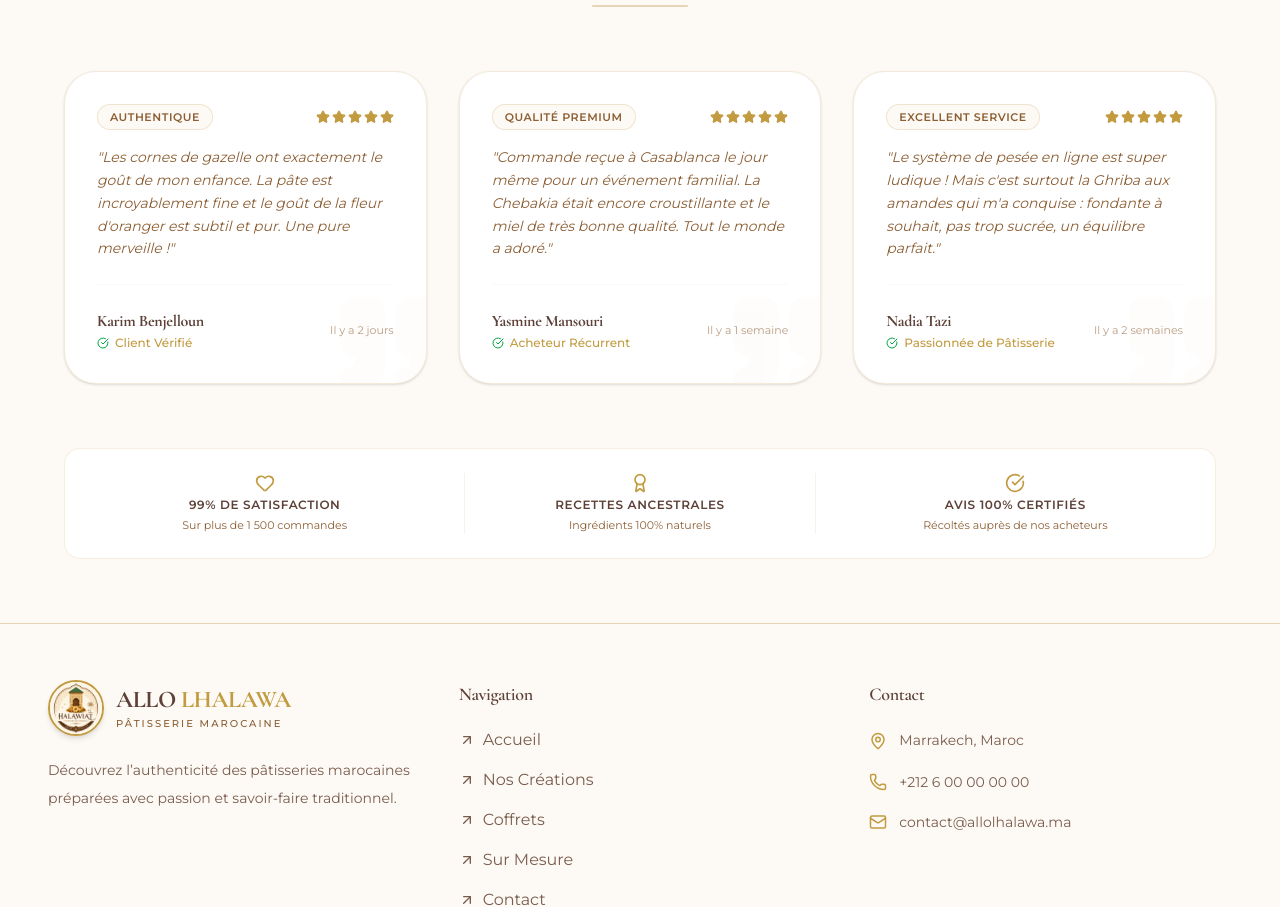
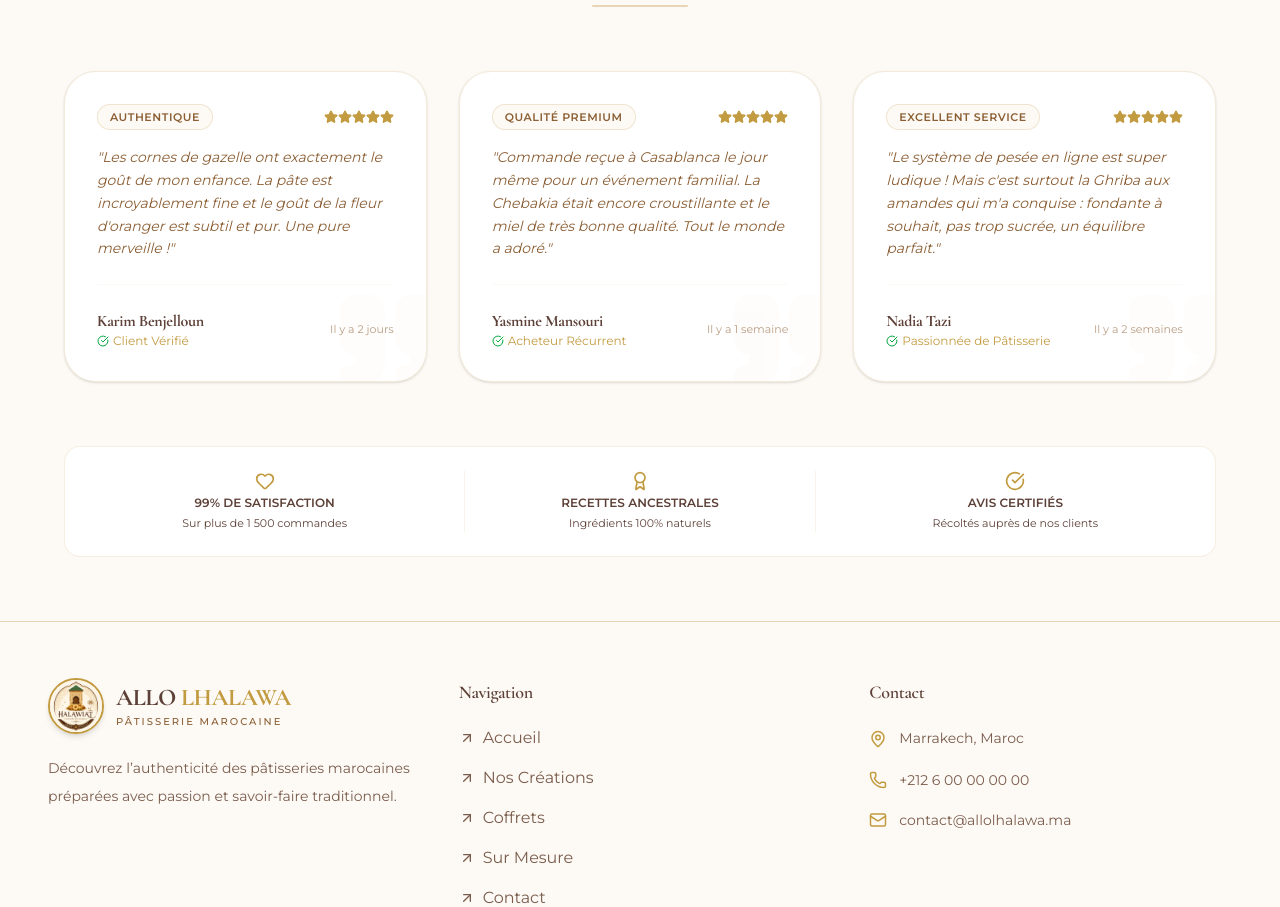
Before and after one commit to aissameelkhmaiti/e-commerce-gateaux-marocainne, a Next.js app: page / in a window 1280 px wide. Shown: the part 2483-3390 px from the top of the page. Built offline with nearby package versions, Linux system fonts and the light colour scheme.

Commit message:
add paiment forms

```diff
--- a/app/components/CustomerReviews.tsx
+++ b/app/components/CustomerReviews.tsx
@@ -1,7 +1,7 @@
 "use client";
 
 import { useState } from "react";
-import { motion } from "framer-motion";
+import { motion, Variants } from "framer-motion";
 import { Star, Quote, CheckCircle, Heart, Award } from "lucide-react";
 
 interface Review {
@@ -21,7 +21,8 @@ const REVIEWS: Review[] = [
     role: "Client Vérifié",
     rating: 5,
     tag: "Authentique",
-    comment: "Les cornes de gazelle ont exactement le goût de mon enfance. La pâte est incroyablement fine et le goût de la fleur d'oranger est subtil et pur. Une pure merveille !",
+    comment:
+      "Les cornes de gazelle ont exactement le goût de mon enfance. La pâte est incroyablement fine et le goût de la fleur d'oranger est subtil et pur. Une pure merveille !",
     date: "Il y a 2 jours",
   },
   {
@@ -30,7 +31,8 @@ const REVIEWS: Review[] = [
     role: "Acheteur Récurrent",
     rating: 5,
     tag: "Qualité Premium",
-    comment: "Commande reçue à Casablanca le jour même pour un événement familial. La Chebakia était encore croustillante et le miel de très bonne qualité. Tout le monde a adoré.",
+    comment:
+      "Commande reçue à Casablanca le jour même pour un événement familial. La Chebakia était encore croustillante et le miel de très bonne qualité. Tout le monde a adoré.",
     date: "Il y a 1 semaine",
   },
   {
@@ -39,27 +41,34 @@ const REVIEWS: Review[] = [
     role: "Passionnée de Pâtisserie",
     rating: 5,
     tag: "Excellent Service",
-    comment: "Le système de pesée en ligne est super ludique ! Mais c'est surtout la Ghriba aux amandes qui m'a conquise : fondante à souhait, pas trop sucrée, un équilibre parfait.",
+    comment:
+      "Le système de pesée en ligne est super ludique ! Mais c'est surtout la Ghriba aux amandes qui m'a conquise : fondante à souhait, pas trop sucrée, un équilibre parfait.",
     date: "Il y a 2 semaines",
   },
 ];
 
-// Variantes d'animation pour l'apparition des cartes
-const containerVariants = {
+// ✅ FIX TypeScript Framer Motion
+const containerVariants: Variants = {
   hidden: { opacity: 0 },
   visible: {
     opacity: 1,
-    transition: { staggerChildren: 0.15 }
-  }
+    transition: {
+      staggerChildren: 0.15,
+    },
+  },
 };
 
-const cardVariants = {
+const cardVariants: Variants = {
   hidden: { opacity: 0, y: 30 },
   visible: {
     opacity: 1,
     y: 0,
-    transition: { type: "spring", stiffness: 100, damping: 15 }
-  }
+    transition: {
+      type: "spring",
+      stiffness: 100,
+      damping: 15,
+    },
+  },
 };
 
 export default function CustomerReviews() {
@@ -68,8 +77,7 @@ export default function CustomerReviews() {
   return (
     <section className="bg-[#fdfaf5] py-16 px-4 sm:px-6 lg:px-8 font-sans overflow-hidden select-none">
       <div className="max-w-6xl mx-auto">
-
-        {/* En-tête de la section */}
+        {/* HEADER */}
         <div className="text-center space-y-3 mb-16">
           <motion.span
             initial={{ opacity: 0, y: -10 }}
@@ -94,12 +102,12 @@ export default function CustomerReviews() {
             initial={{ scaleX: 0 }}
             whileInView={{ scaleX: 1 }}
             viewport={{ once: true }}
-            transition={{ delay: 0.2, duration: 0.5 }}
+            transition={{ delay: 0.2 }}
             className="h-0.5 w-24 bg-[#e8d5b5] mx-auto rounded-full"
           />
         </div>
 
-        {/* Grille d'avis animée */}
+        {/* REVIEWS GRID */}
         <motion.div
           variants={containerVariants}
           initial="hidden"
@@ -113,32 +121,33 @@ export default function CustomerReviews() {
               variants={cardVariants}
               whileHover={{
                 y: -8,
-                borderColor: "#c29b40",
-                boxShadow: "0 20px 40px -15px rgba(93, 64, 55, 0.08)"
+                boxShadow: "0 20px 40px -15px rgba(93, 64, 55, 0.08)",
               }}
               onHoverStart={() => setHoveredIndex(index)}
               onHoverEnd={() => setHoveredIndex(null)}
-              className="relative bg-white rounded-[2rem] p-8 border border-[#e8d5b5]/50 shadow-sm transition-colors duration-300 flex flex-col justify-between overflow-hidden group"
+              className="relative bg-white rounded-[2rem] p-8 border border-[#e8d5b5]/50 shadow-sm flex flex-col justify-between overflow-hidden group"
             >
-              {/* Effet décoratif de fond au survol */}
-              <div className="absolute -right-6 -bottom-6 text-[#fdfaf5] group-hover:text-[#fbf4e9] transition-colors duration-300 pointer-events-none">
+              {/* background icon */}
+              <div className="absolute -right-6 -bottom-6 text-[#fdfaf5] group-hover:text-[#fbf4e9] transition-colors pointer-events-none">
                 <Quote size={120} fill="currentColor" className="opacity-40" />
               </div>
 
               <div className="relative z-10 space-y-4">
-
-                {/* Tag et Note */}
+                {/* TAG + STARS */}
                 <div className="flex items-center justify-between">
                   <span className="bg-[#fdfaf5] text-[#8b5e34] border border-[#e8d5b5]/60 text-[11px] font-bold px-3 py-1 rounded-full uppercase tracking-wider">
                     {review.tag}
                   </span>
 
-                  <div className="flex items-center gap-0.5 text-[#c29b40]">
-                    {[...Array(review.rating)].map((_, i) => (
+                  <div className="flex text-[#c29b40]">
+                    {Array.from({ length: review.rating }).map((_, i) => (
                       <motion.div
                         key={i}
-                        animate={hoveredIndex === index ? { scale: [1, 1.2, 1] } : {}}
-                        transition={{ delay: i * 0.05, duration: 0.3 }}
+                        animate={
+                          hoveredIndex === index
+                            ? { scale: [1, 1.2, 1] }
+                            : {}
+                        }
                       >
                         <Star size={14} fill="#c29b40" />
                       </motion.div>
@@ -146,21 +155,22 @@ export default function CustomerReviews() {
                   </div>
                 </div>
 
-                {/* Commentaire */}
-                <p className="text-[#8b5e34] text-sm leading-relaxed font-sans italic">
+                {/* COMMENT */}
+                <p className="text-[#8b5e34] text-sm italic leading-relaxed">
                   "{review.comment}"
                 </p>
               </div>
 
-              {/* Infos Client */}
+              {/* FOOTER */}
               <div className="relative z-10 pt-6 mt-6 border-t border-[#fdfaf5] flex items-center justify-between">
                 <div>
-                  <h4 className="font-serif font-bold text-[#5d4037] text-base">
+                  <h4 className="font-serif font-bold text-[#5d4037]">
                     {review.name}
                   </h4>
-                  <div className="flex items-center gap-1.5 text-xs text-[#c29b40] mt-0.5">
+
+                  <div className="flex items-center gap-1 text-xs text-[#c29b40]">
                     <CheckCircle size={12} className="text-green-600" />
-                    <span className="font-medium">{review.role}</span>
+                    <span>{review.role}</span>
                   </div>
                 </div>
 
@@ -172,31 +182,32 @@ export default function CustomerReviews() {
           ))}
         </motion.div>
 
-        {/* Section de réassurance globale (Petite bannière du bas) */}
-        <motion.div
-          initial={{ opacity: 0, y: 20 }}
-          whileInView={{ opacity: 1, y: 0 }}
-          viewport={{ once: true }}
-          transition={{ delay: 0.4 }}
-          className="mt-16 bg-white border border-[#e8d5b5]/40 rounded-2xl p-6 grid grid-cols-1 sm:grid-cols-3 gap-6 text-center"
-        >
+        {/* BOTTOM INFO */}
+        <div className="mt-16 bg-white border border-[#e8d5b5]/40 rounded-2xl p-6 grid grid-cols-1 sm:grid-cols-3 gap-6 text-center">
           <div className="flex flex-col items-center gap-1">
             <Heart size={20} className="text-[#c29b40]" />
-            <span className="text-xs font-bold text-[#5d4037] uppercase tracking-wider">99% de Satisfaction</span>
-            <span className="text-[11px] text-[#8b5e34]">Sur plus de 1 500 commandes</span>
+            <span className="text-xs font-bold uppercase">
+              99% de Satisfaction
+            </span>
+            <span className="text-[11px]">Sur plus de 1 500 commandes</span>
           </div>
+
           <div className="flex flex-col items-center gap-1 border-y sm:border-y-0 sm:border-x border-[#e8d5b5]/30 py-4 sm:py-0">
             <Award size={20} className="text-[#c29b40]" />
-            <span className="text-xs font-bold text-[#5d4037] uppercase tracking-wider">Recettes Ancestrales</span>
-            <span className="text-[11px] text-[#8b5e34]">Ingrédients 100% naturels</span>
+            <span className="text-xs font-bold uppercase">
+              Recettes Ancestrales
+            </span>
+            <span className="text-[11px]">Ingrédients 100% naturels</span>
           </div>
+
           <div className="flex flex-col items-center gap-1">
             <CheckCircle size={20} className="text-[#c29b40]" />
-            <span className="text-xs font-bold text-[#5d4037] uppercase tracking-wider">Avis 100% Certifiés</span>
-            <span className="text-[11px] text-[#8b5e34]">Récoltés auprès de nos acheteurs</span>
+            <span className="text-xs font-bold uppercase">
+              Avis Certifiés
+            </span>
+            <span className="text-[11px]">Récoltés auprès de nos clients</span>
           </div>
-        </motion.div>
-
+        </div>
       </div>
     </section>
   );
```
